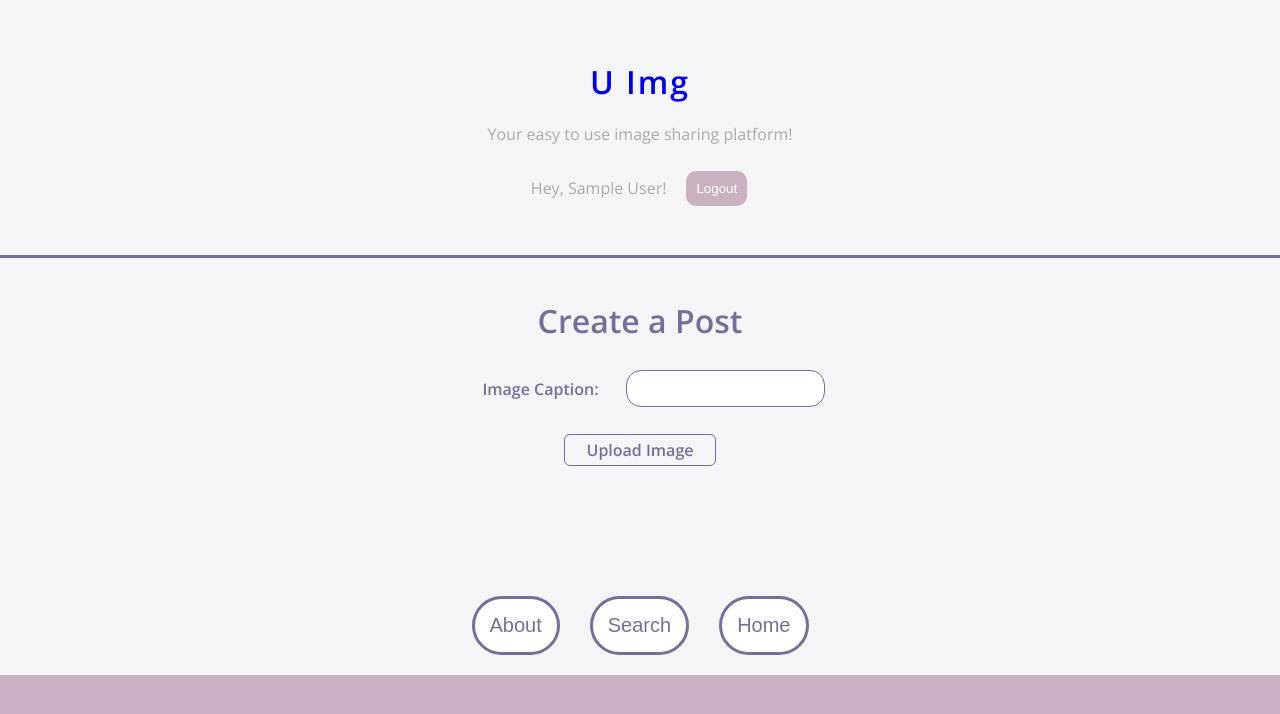
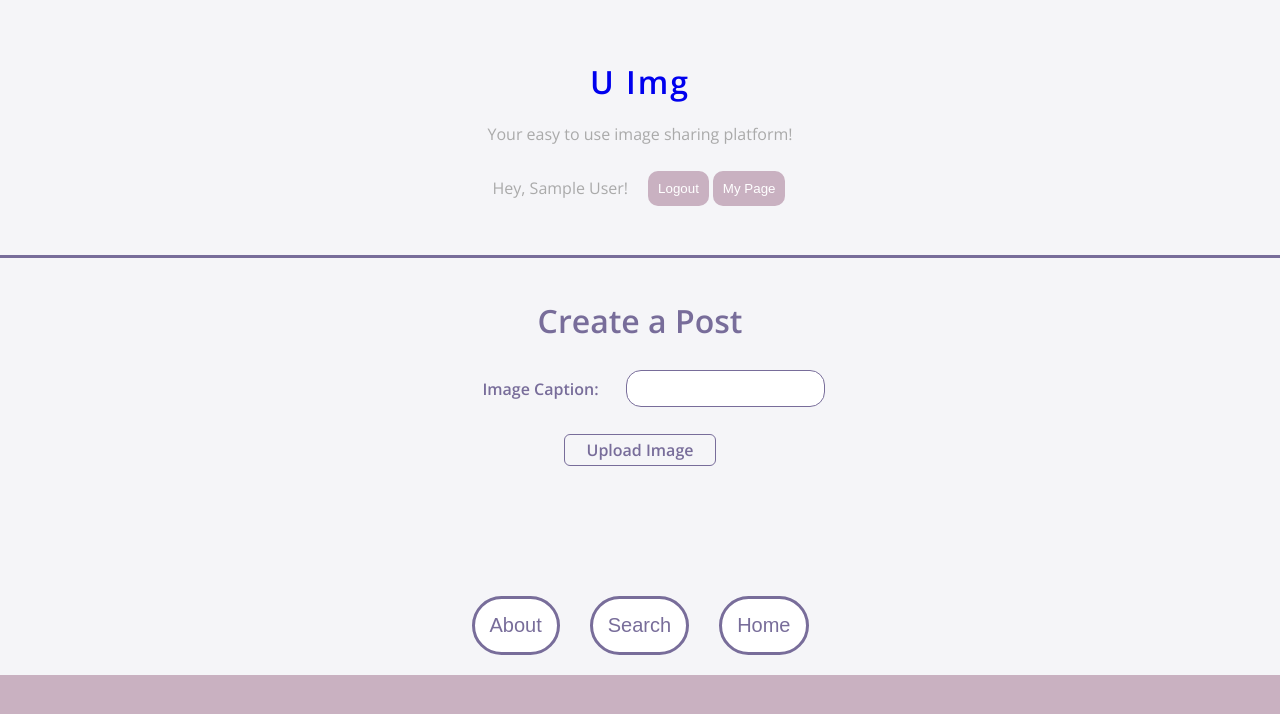
Before and after one commit to alexquar/Img_Gallery, a Vue app: page / in a window 1280 px wide. Shown: the top 714 px of the page. Built offline with nearby package versions, Linux system fonts and the light colour scheme; no server answers; the database is empty; sample sign-in values are in the browser's storage.

Commit message:
home page

```diff
--- a/src/components/HeaderTitle.vue
+++ b/src/components/HeaderTitle.vue
@@ -6,6 +6,7 @@
       <div v-if="user" class="container bottom">
       <p> Hey, {{ user.displayName }}!</p>
       <button class="btn" id="logout" @click="handleSubmit"> Logout </button>
+      <button class="btn"  @click="handleMyPage"> My Page </button>
     </div>
     <div v-else class="container bottom">
       <button class="btn"> <router-link :to="{ name: 'LoginApp' }">Login</router-link></button>
@@ -21,14 +22,19 @@
   import useLogout from '../composables/useLogout'
   export default {
     setup(){
+      const {user} = getUser()
+      console.log('user',user)
       const router = useRouter()
       const { logout } = useLogout()
        const handleSubmit = async () => {
         await logout()
         router.push({name:'LoginApp'})
         }
-        const {user} = getUser()
-        return { handleSubmit, user}
+
+        const handleMyPage = () => {
+          router.push({ name: 'UserPage', params: { id: user.value.uid } })
+        }
+        return { handleSubmit, user, handleMyPage}
     }
   }
   </script>
```
